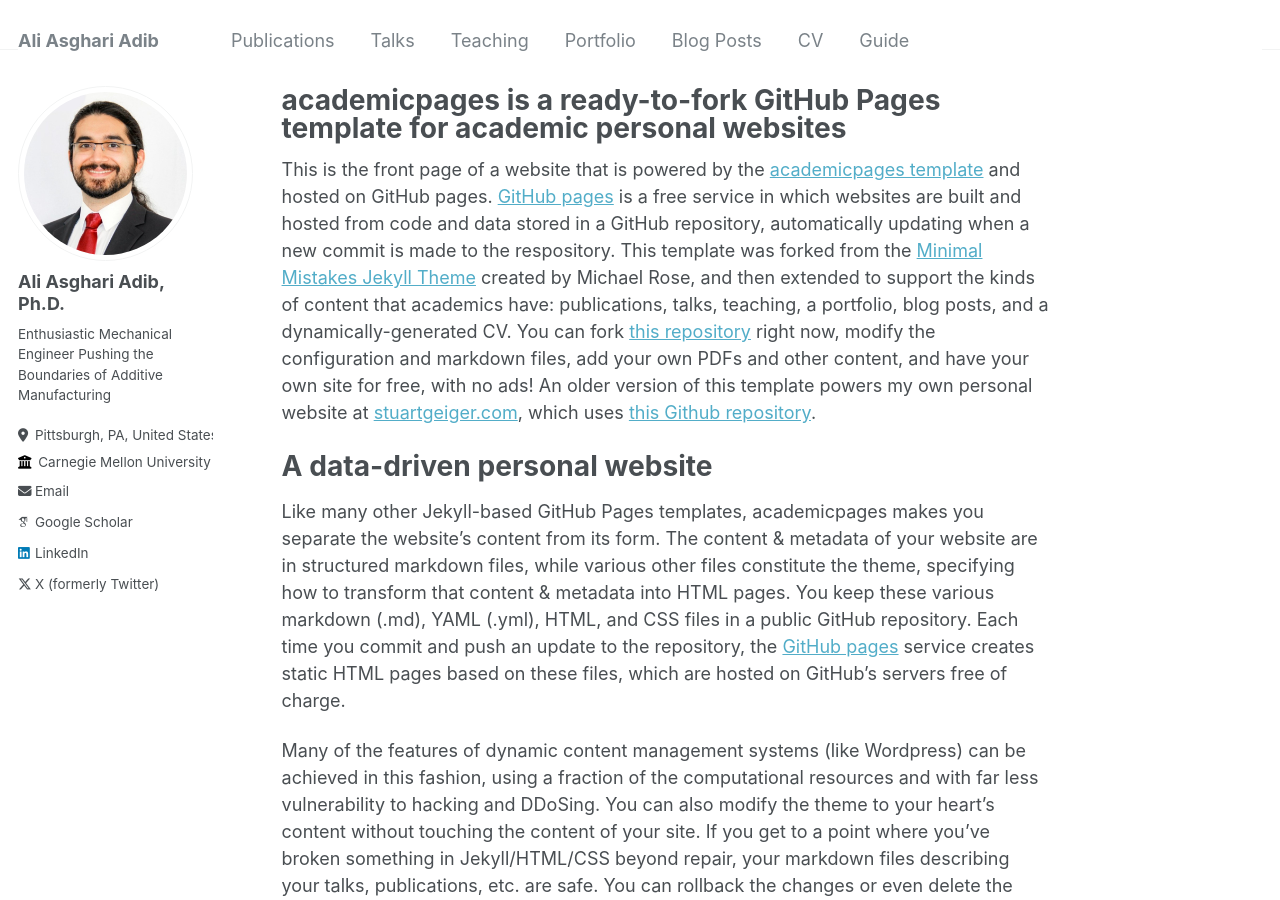
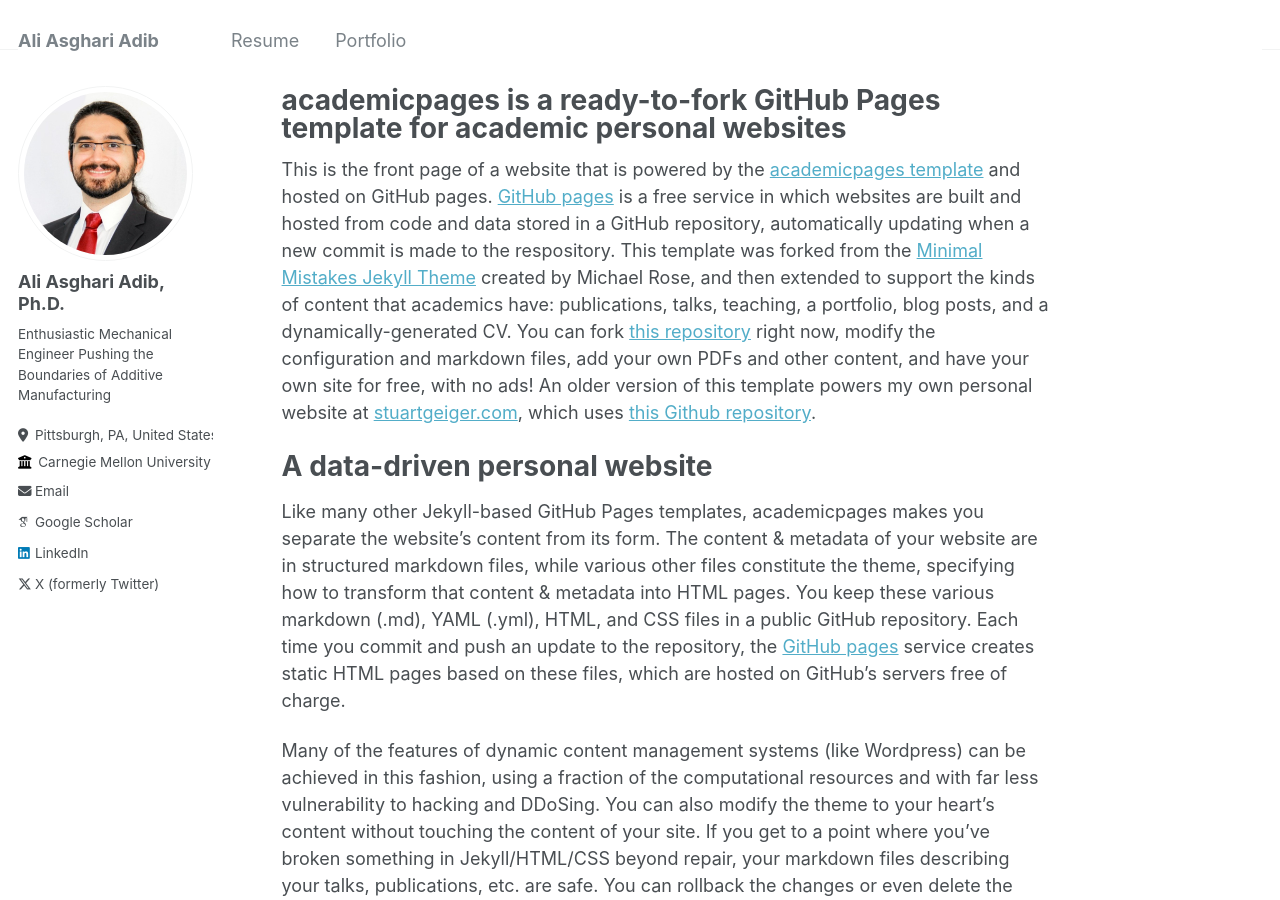
Before and after one commit to AliAAdib/aliaadib.github.io, a Jekyll site: the page built from _pages/about.md, in a window 1280 px wide and 900 px high. Built offline with Jekyll 4.4.1, drawn with Linux system fonts in a browser that asks for light colours; some web fonts are replaced.

Commit message:
Update navigation.yml

```diff
--- a/_data/navigation.yml
+++ b/_data/navigation.yml
@@ -1,22 +1,8 @@
 # main links links
 main:
-  - title: "Publications"
-    url: /publications/
-
-  - title: "Talks"
-    url: /talks/
-
-  - title: "Teaching"
-    url: /teaching/
+  - title: "Resume"
+    #url: /resume/
+    url: /files/Resume.pdf
 
   - title: "Portfolio"
     url: /portfolio/
-
-  - title: "Blog Posts"
-    url: /year-archive/
-
-  - title: "CV"
-    url: /cv/
-
-  - title: "Guide"
-    url: /markdown/
```
